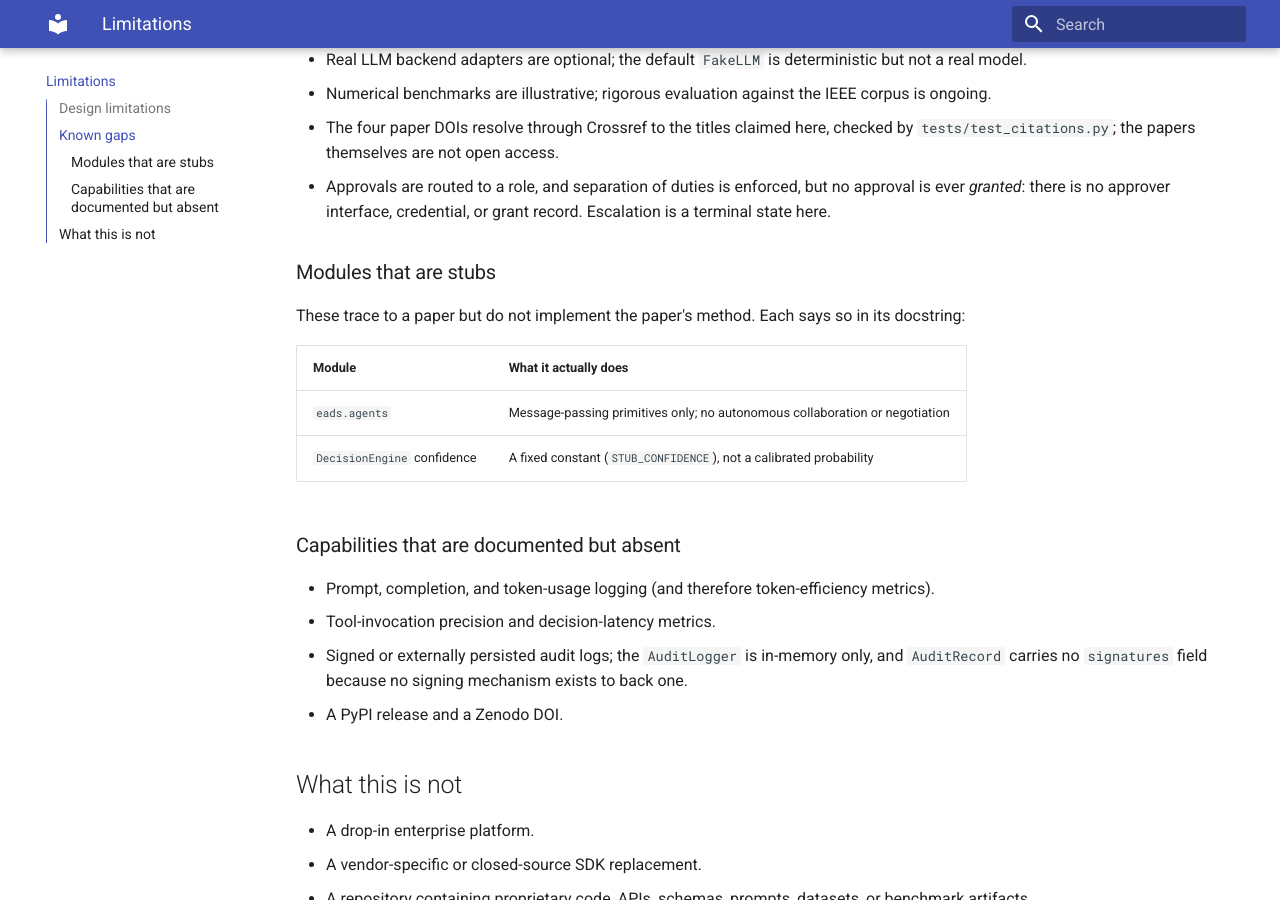
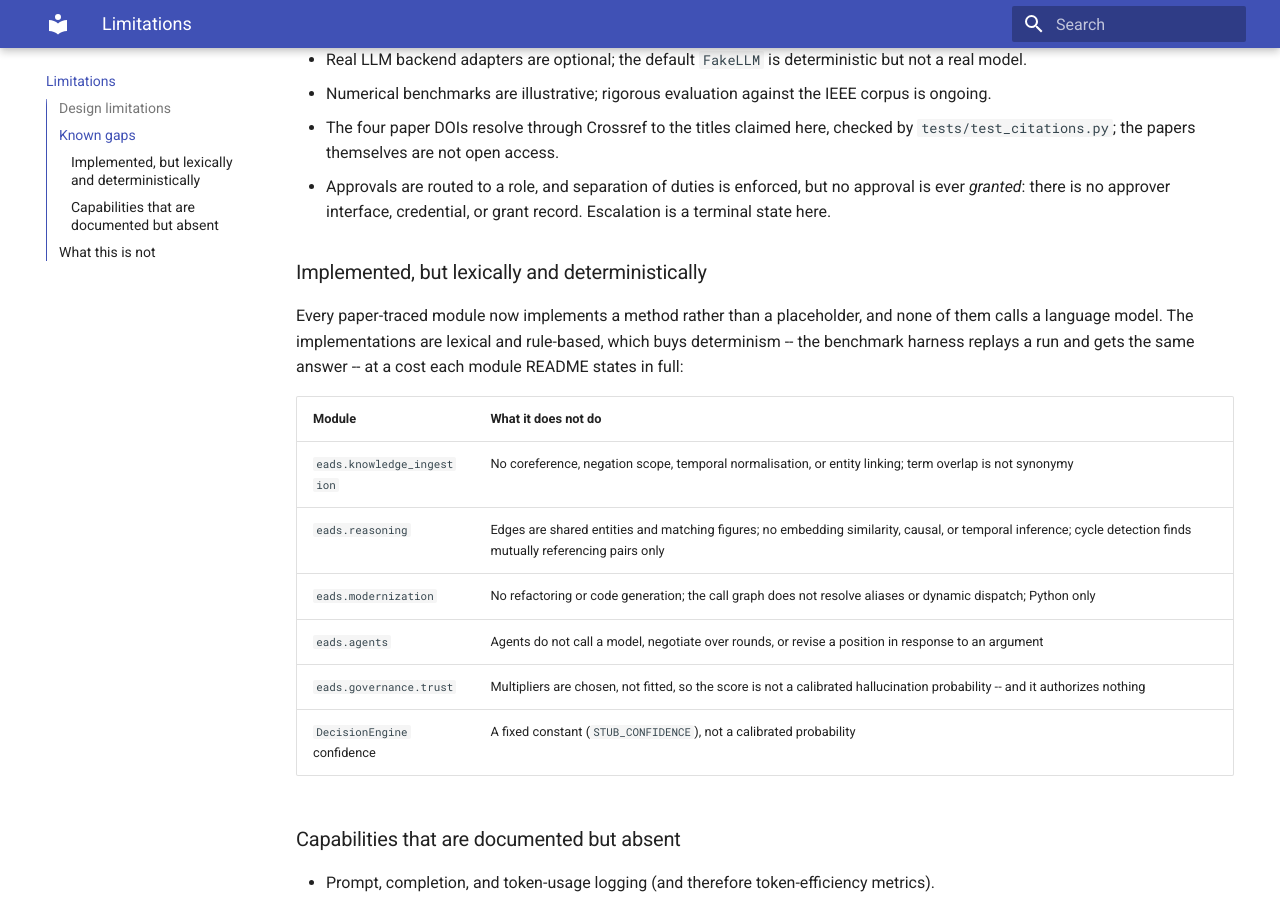
Before and after one commit to nirmaljingar/enterprise-ai-decision-systems, an MkDocs documentation site: the page built from docs/limitations.md, in a window 1280 px wide and 900 px high, scrolled down 591 px. Built offline with MkDocs 1.6.1 and Material for MkDocs 9.7.7, drawn with Linux system fonts in a browser that asks for light colours.

Commit message:
docs: replace the stub table with what the implementations cannot do
With agents implemented, no paper-traced module is a stub, so a table titled
"modules that are stubs" no longer describes anything. Deleting it would be worse
than leaving it: the implementations are lexical and rule-based, and that costs
real capability.

The table is replaced with what each module does not do -- coreference, embedding
similarity, alias resolution, negotiation over rounds, calibration -- and states
why the tradeoff was taken: none of these modules calls a model, so a benchmark
run replays to the same answer.

```diff
--- a/docs/limitations.md
+++ b/docs/limitations.md
@@ -19,13 +19,19 @@ This is an open **research artifact**, not a production enterprise framework. Th
   *granted*: there is no approver interface, credential, or grant record. Escalation is a terminal
   state here.
 
-### Modules that are stubs
+### Implemented, but lexically and deterministically
 
-These trace to a paper but do not implement the paper's method. Each says so in its docstring:
+Every paper-traced module now implements a method rather than a placeholder, and none of them calls a
+language model. The implementations are lexical and rule-based, which buys determinism -- the benchmark
+harness replays a run and gets the same answer -- at a cost each module README states in full:
 
-| Module | What it actually does |
-|--------|-----------------------|
-| `eads.agents` | Message-passing primitives only; no autonomous collaboration or negotiation |
+| Module | What it does not do |
+|--------|---------------------|
+| `eads.knowledge_ingestion` | No coreference, negation scope, temporal normalisation, or entity linking; term overlap is not synonymy |
+| `eads.reasoning` | Edges are shared entities and matching figures; no embedding similarity, causal, or temporal inference; cycle detection finds mutually referencing pairs only |
+| `eads.modernization` | No refactoring or code generation; the call graph does not resolve aliases or dynamic dispatch; Python only |
+| `eads.agents` | Agents do not call a model, negotiate over rounds, or revise a position in response to an argument |
+| `eads.governance.trust` | Multipliers are chosen, not fitted, so the score is not a calibrated hallucination probability -- and it authorizes nothing |
 | `DecisionEngine` confidence | A fixed constant (`STUB_CONFIDENCE`), not a calibrated probability |
 
 ### Capabilities that are documented but absent
```
Also changed, not shown: README.md (+3 -3 lines), eads/agents/README.md (+30 -4 lines).
